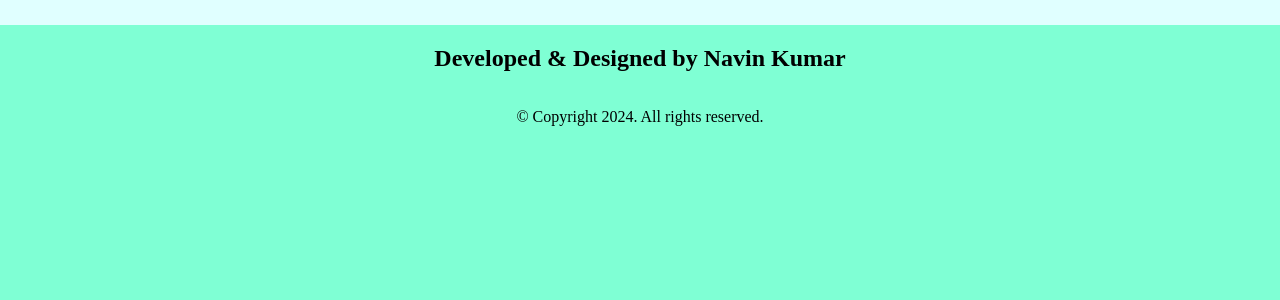
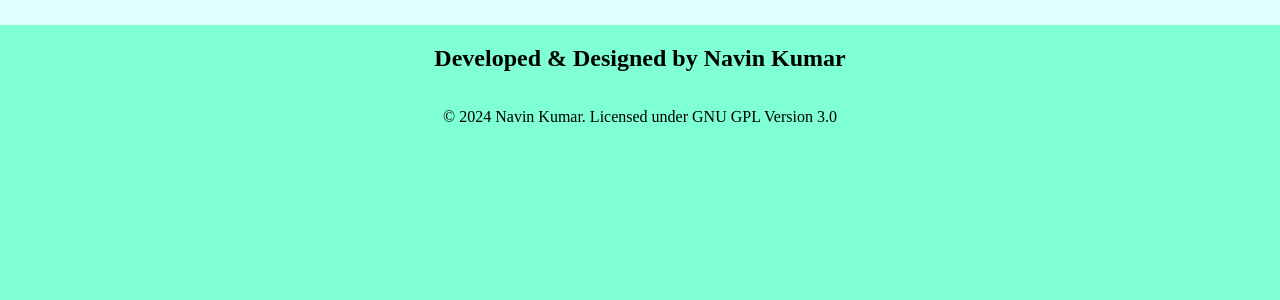
Before and after one commit to Navin136/Feeltheheat, a PHP site: page /create.php in a window 1280 px wide. Shown: the part 548-848 px from the top of the page. Run offline with PHP 8.4, Linux system fonts and the light colour scheme; data that the repository does not hold is empty.

Commit message:
Describe GNU license in footer

```diff
--- a/footer.php
+++ b/footer.php
@@ -10,7 +10,7 @@
 <body>
     <div id='footer'>
         <h2><b>Developed & Designed by Navin Kumar</b></h2>
-        <p>&#169 Copyright 2024. All rights reserved.</p>
+        <p>&#169 2024 Navin Kumar. Licensed under GNU GPL Version 3.0</p>
     </div>
 </body>
 </html>
```
